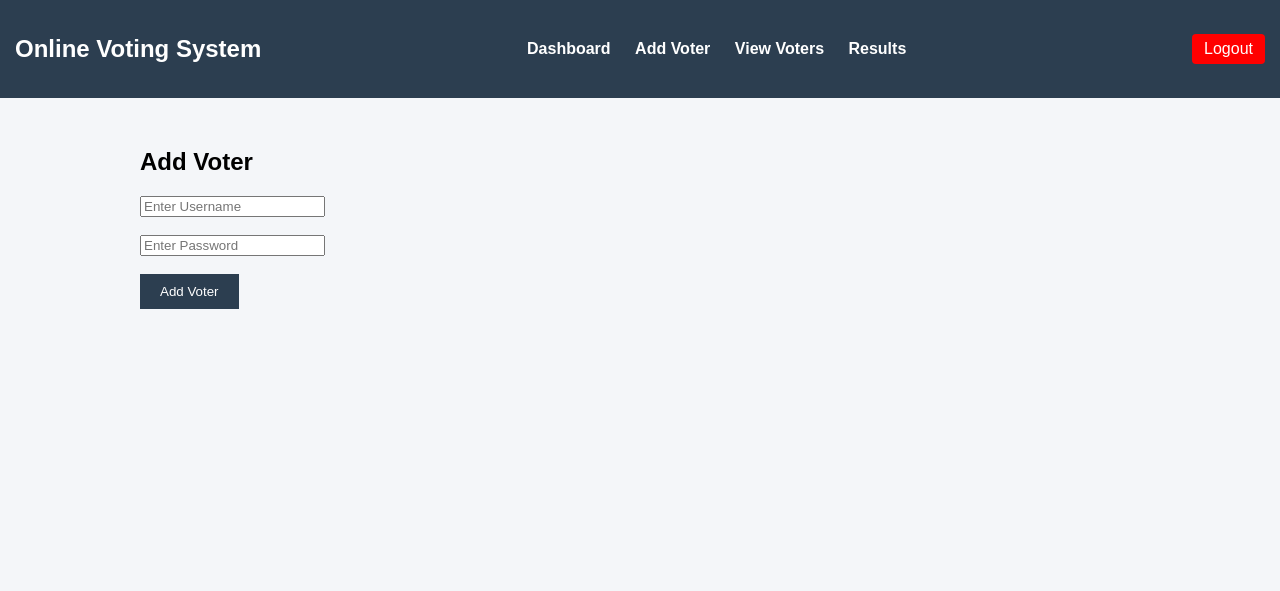
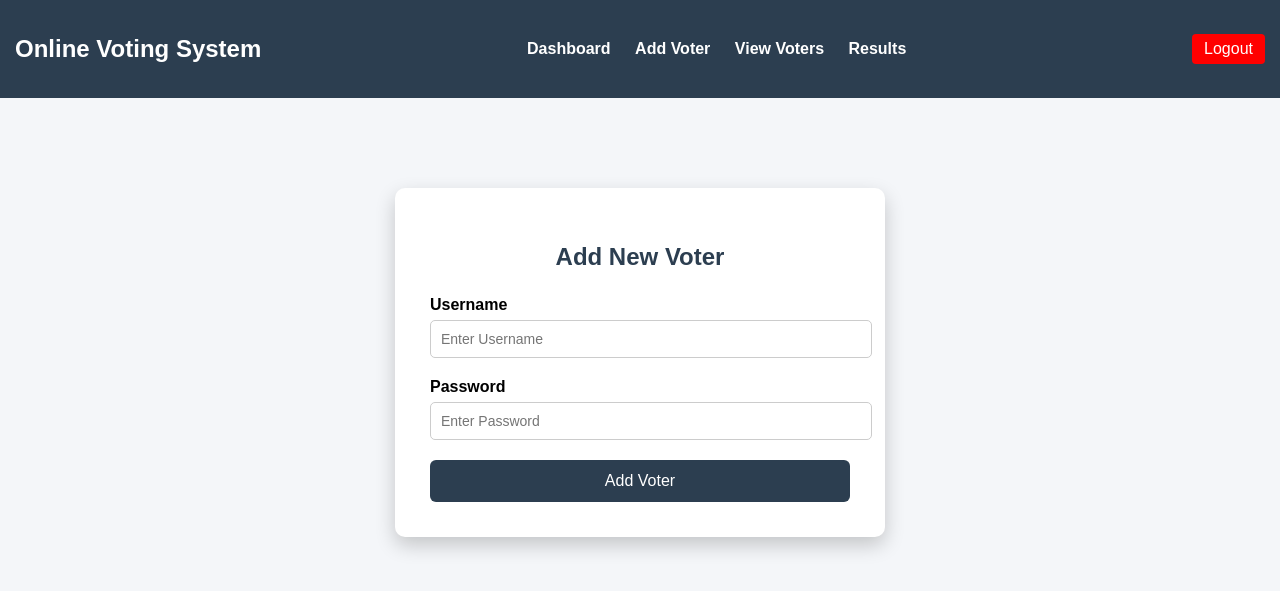
Before and after one commit to Om1661-cyber/online_voting, a Flask app: page /add_voter in a window 1280 px wide. Shown: the top 591 px of the page. Run offline with Flask 3, Linux system fonts and the light colour scheme; the visitor is signed in with stand-in values (Sample User, id 1).

Commit message:
Updated Admin Add Voter

```diff
--- a/templates/add_voter.html
+++ b/templates/add_voter.html
@@ -2,22 +2,105 @@
 
 {% block content %}
 
-<h2>Add Voter</h2>
+<div style="display:flex;justify-content:center;margin-top:60px;">
+
+<div style="
+width:420px;
+background:white;
+padding:35px;
+border-radius:10px;
+box-shadow:0 8px 20px rgba(0,0,0,0.2);
+">
+
+<h2 style="text-align:center;margin-bottom:25px;color:#2c3e50;">
+Add New Voter
+</h2>
 
 <form method="POST">
 
-<input type="text" name="username" placeholder="Enter Username" required>
+<div style="margin-bottom:20px;">
 
-<br><br>
+<label style="font-weight:bold;">Username</label>
 
-<input type="password" name="password" placeholder="Enter Password" required>
+<input
+type="text"
+name="username"
+placeholder="Enter Username"
+required
+style="
+width:100%;
+padding:10px;
+margin-top:6px;
+border:1px solid #ccc;
+border-radius:5px;
+font-size:14px;
+"
 
-<br><br>
+>
 
-<button type="submit">Add Voter</button>
+</div>
+
+<div style="margin-bottom:20px;">
+
+<label style="font-weight:bold;">Password</label>
+
+<input
+type="password"
+name="password"
+placeholder="Enter Password"
+required
+style="
+width:100%;
+padding:10px;
+margin-top:6px;
+border:1px solid #ccc;
+border-radius:5px;
+font-size:14px;
+"
+
+>
+
+</div>
+
+<button
+type="submit"
+style="
+width:100%;
+padding:12px;
+background:#2c3e50;
+color:white;
+border:none;
+border-radius:6px;
+font-size:16px;
+cursor:pointer;
+transition:0.3s;
+"
+onmouseover="this.style.background='#1a252f'"
+onmouseout="this.style.background='#2c3e50'"
+
+>
+
+Add Voter
+
+</button>
 
 </form>
 
-<p style="color:green">{{ message }}</p>
+{% if message %}
+
+<p style="
+margin-top:15px;
+text-align:center;
+color:green;
+font-weight:bold;
+">
+{{ message }}
+</p>
+
+{% endif %}
+
+</div>
+
+</div>
 
 {% endblock %}
```
